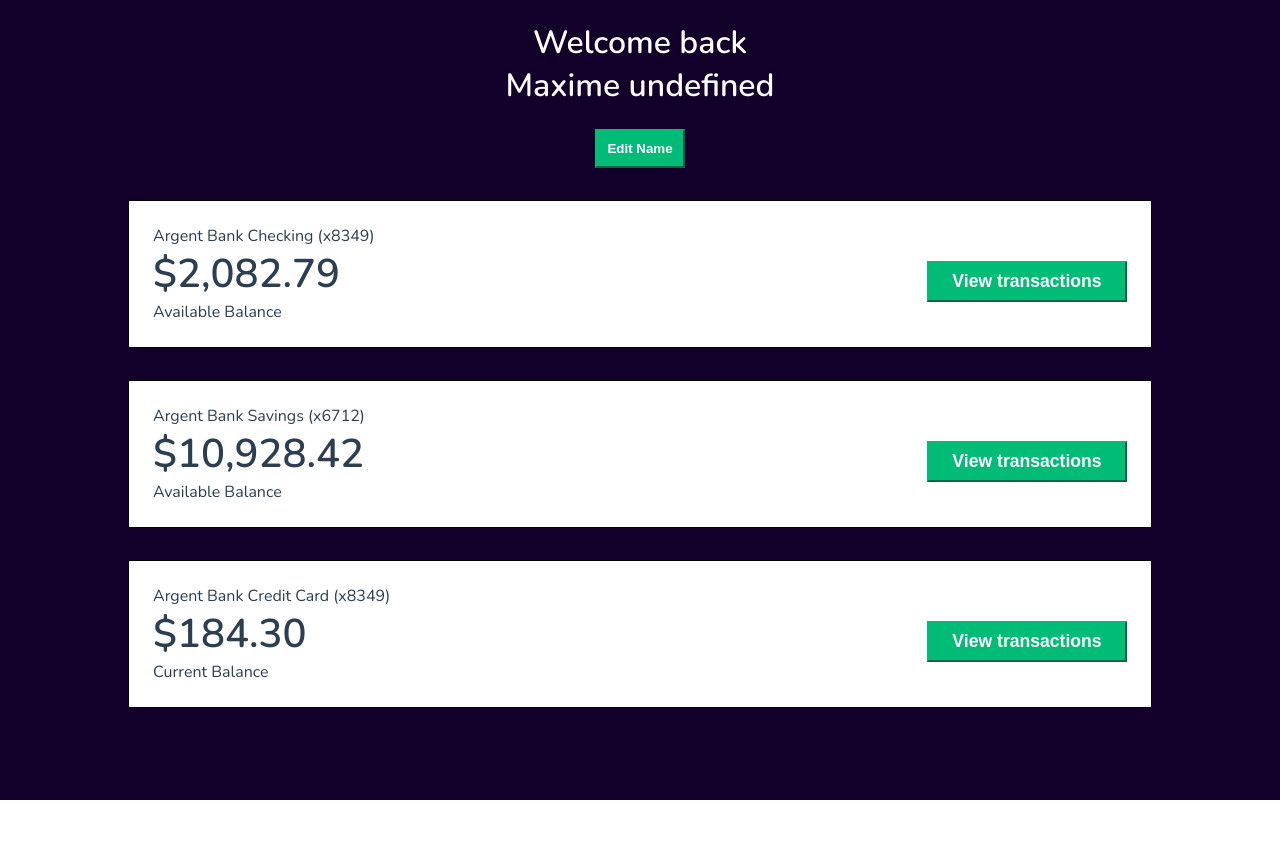
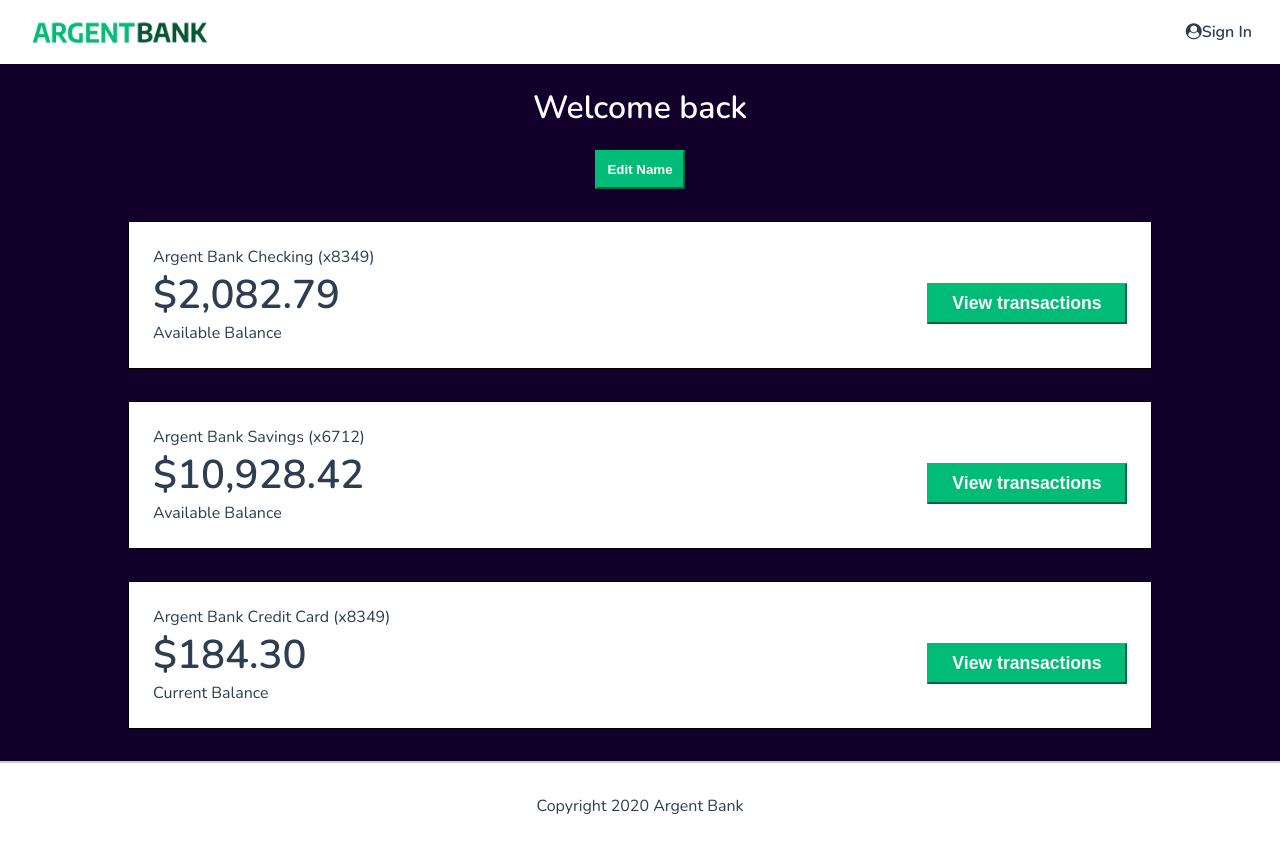
Before and after one commit to Maximecat/Maximecat_13_10092023, a React (Create React App) app: page /profil in a window 1280 px wide. Before the commit the page ends 800 px from the top, so only its background shows below. Built offline with nearby package versions, Linux system fonts and the light colour scheme; no server answers.

Commit message:
Profil Page, add state: firstName,lastName

```diff
--- a/src/pages/Profil/Profil.jsx
+++ b/src/pages/Profil/Profil.jsx
@@ -1,16 +1,35 @@
 import BankAccountCard from '../../components/BankAccountCard/BankAccountCard';
 import HeaderUser from '../../components/HeaderUser/HeaderUser'
+import Header from '../../components/Header/Header'
+import Footer from '../../components/Footer/Footer'
 import './Profil.css';
+import { useEffect, useState } from 'react';
+import { getUser } from '../../utils/services/ApiService';
 
 function Profil() {
+    const [firstName, setFirstName] = useState("")
+    const [lastName, setLastName] = useState("")
+    useEffect(() => {
+        getUser(window.sessionStorage.getItem("token") || window.localStorage.getItem("token"))
+            .then(res => {
+                console.log(res);
+                setFirstName(res.body.firstName)
+                setLastName(res.body.lastName)
+            })
+    })
+
     return (
-        <main className="main bg-dark">
-            <HeaderUser firstname="Maxime" lastName="Cat" />
-            <h2 class="sr-only">Accounts</h2>
-            <BankAccountCard accountTitle="Argent Bank Checking (x8349)" accountAmount="$2,082.79" accountAmountDescription="Available Balance" />
-            <BankAccountCard accountTitle="Argent Bank Savings (x6712)" accountAmount="$10,928.42" accountAmountDescription="Available Balance" />
-            <BankAccountCard accountTitle="Argent Bank Credit Card (x8349)" accountAmount="$184.30" accountAmountDescription="Current Balance" />
-        </main>
+        <>
+            <Header />
+            <main className="main bg-dark">
+                <HeaderUser firstname={firstName} lastname={lastName} />
+                <h2 className="sr-only">Accounts</h2>
+                <BankAccountCard accountTitle="Argent Bank Checking (x8349)" accountAmount="$2,082.79" accountAmountDescription="Available Balance" />
+                <BankAccountCard accountTitle="Argent Bank Savings (x6712)" accountAmount="$10,928.42" accountAmountDescription="Available Balance" />
+                <BankAccountCard accountTitle="Argent Bank Credit Card (x8349)" accountAmount="$184.30" accountAmountDescription="Current Balance" />
+            </main>
+            <Footer />
+        </>
     );
 }
 
```
